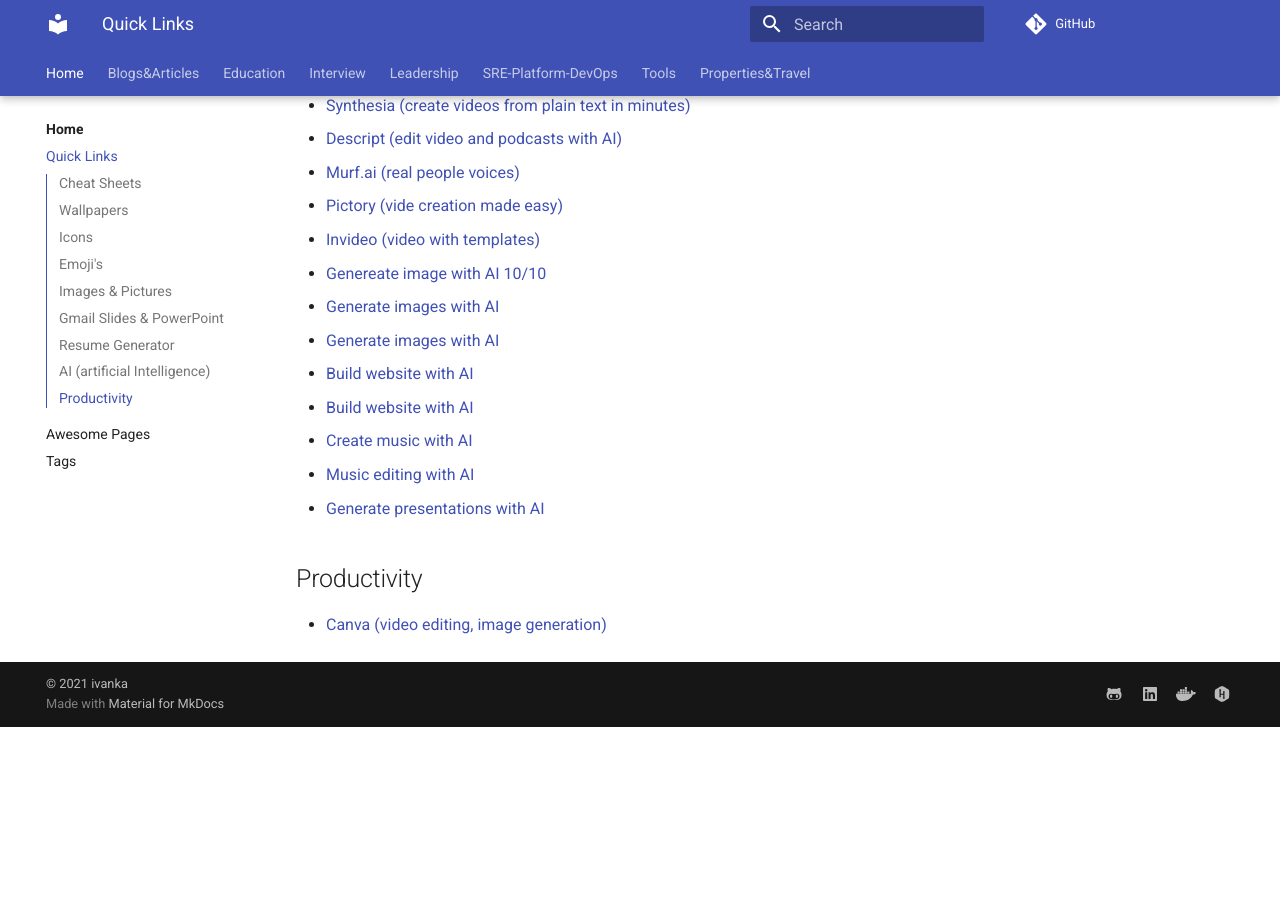
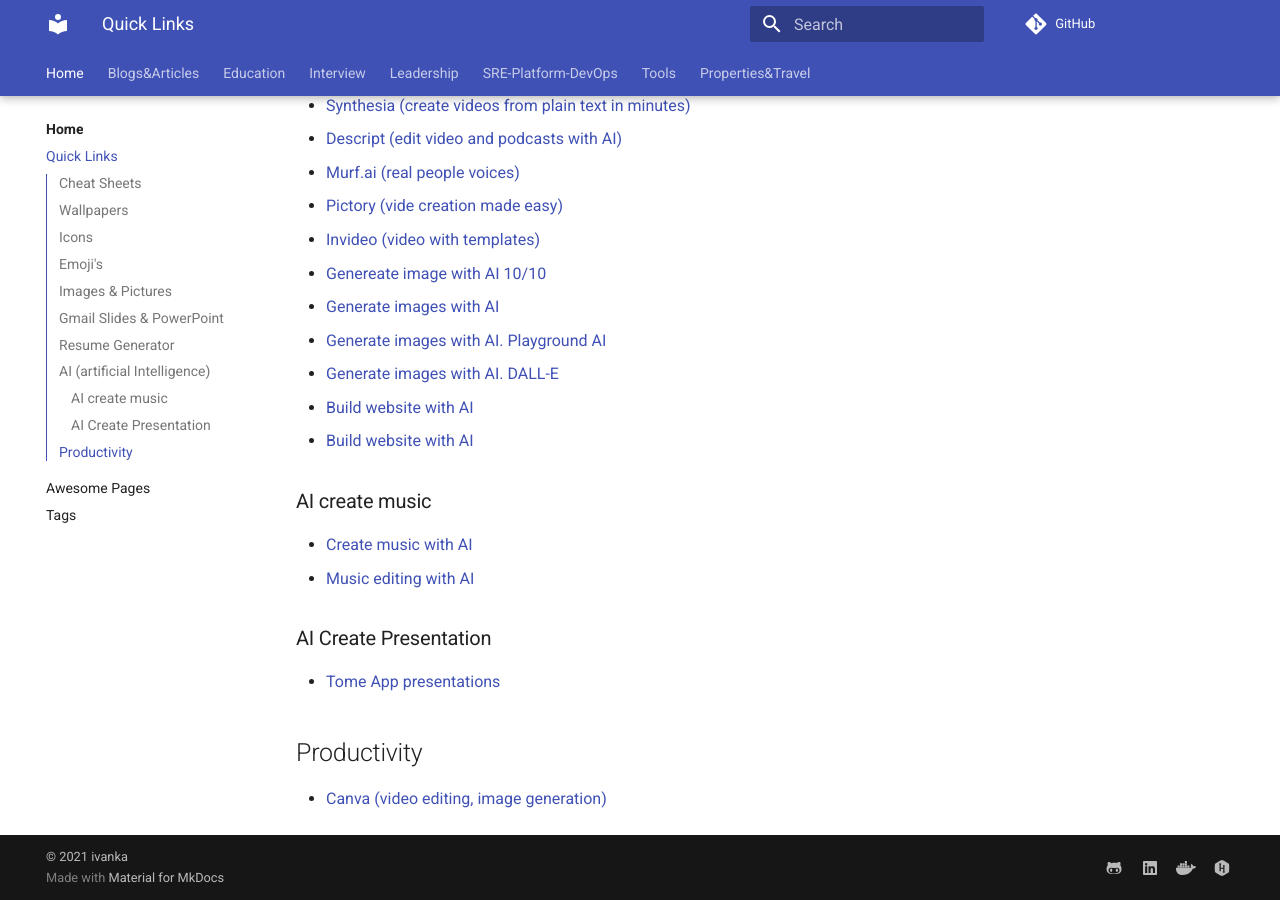
Before and after one commit to ivankatliarchuk/knowledge-base, an MkDocs documentation site: the page built from docs/quicklinks.md, in a window 1280 px wide and 900 px high, scrolled down 1513 px. Built offline with MkDocs 1.6.1 and Material for MkDocs 9.7.7, drawn with Linux system fonts in a browser that asks for light colours; comment, search, counter and statistics services are not loaded; before the commit the page ends 2240 px from its top, so only the background shows below that.

```diff
--- a/docs/quicklinks.md
+++ b/docs/quicklinks.md
@@ -59,12 +59,21 @@ date: 2021-04-25
 - [Invideo (video with templates)](https://invideo.io)
 - [Genereate image with AI 10/10](https://app.leonardo.ai/)
 - [Generate images with AI](https://docs.midjourney.com/)
-- [Generate images with AI](https://playgroundai.com/)
+- [Generate images with AI. Playground AI](https://playgroundai.com/)
+- [Generate images with AI. DALL-E](https://labs.openai.com/)
+
 - [Build website with AI](https://www.mixo.io/)
 - [Build website with AI](https://durable.co/)
+
+### AI create music
+
 - [Create music with AI](https://www.beatoven.ai/)
 - [Music editing with AI](https://cleanvoice.ai/)
-- [Generate presentations with AI](https://beta.tome.app/)
+
+
+### AI Create Presentation
+
+- [Tome App presentations](https://beta.tome.app/)
 
 
 ## Productivity
```
Also changed, not shown: docs/tools/kubernetes/index.md (+1 -0 lines), docs/tools/kubernetes/k8s-tests.md (added, +13 -0 lines), docs/tools/kubernetes/k8s.md (+2 -1 lines).
